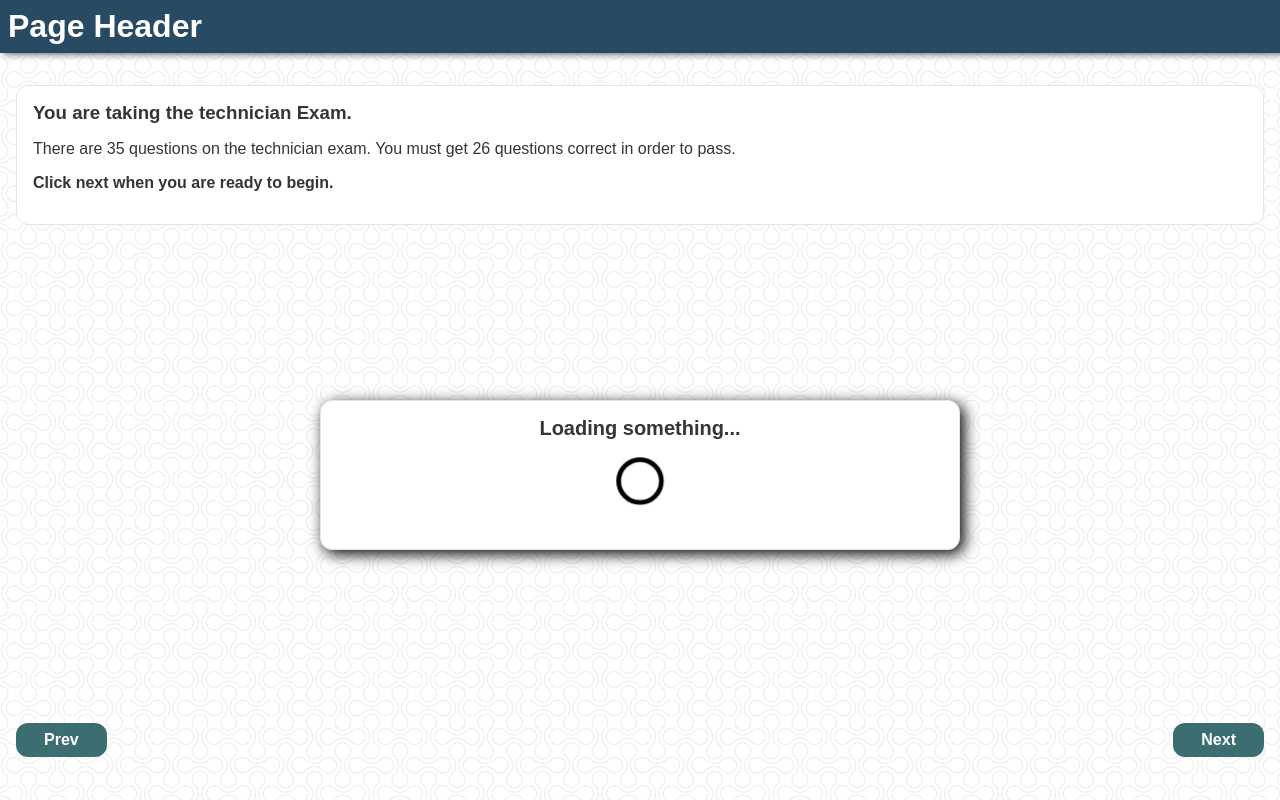
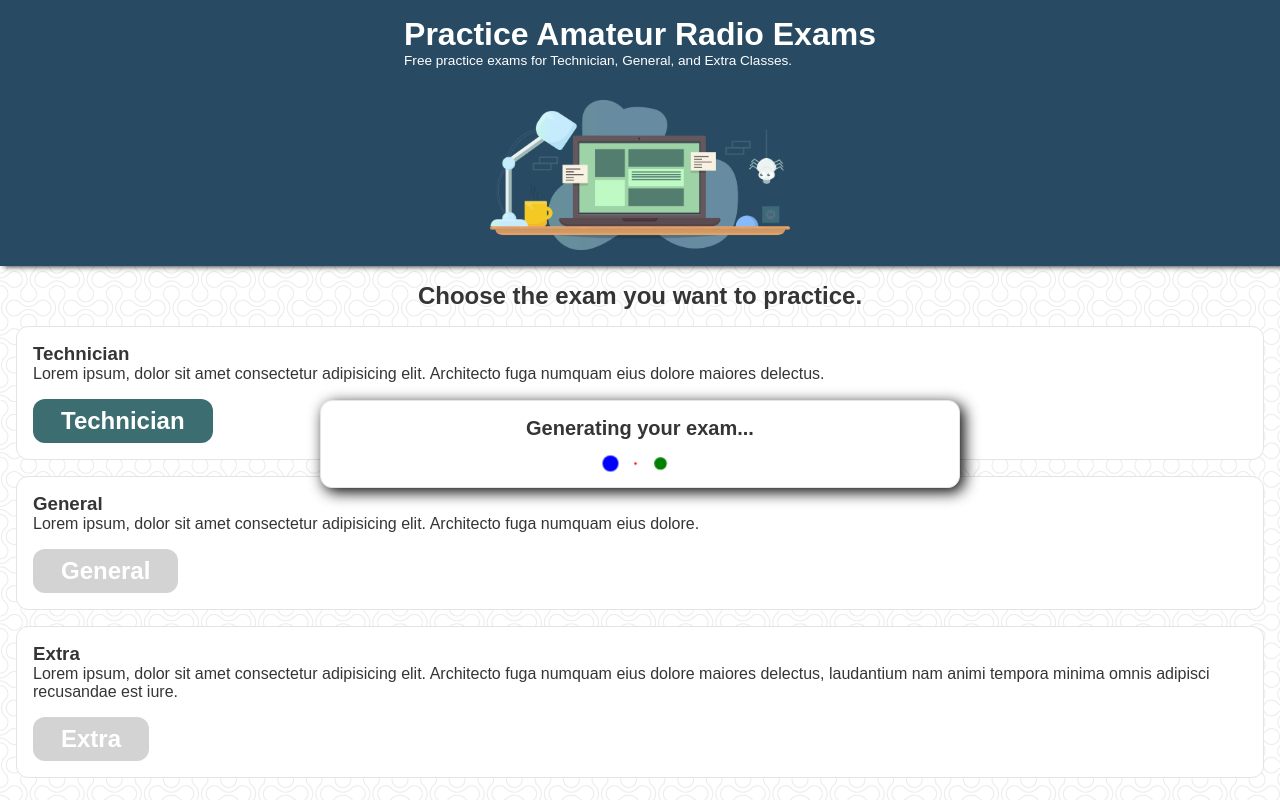
Before and after one commit to tyler-daigle/practice-ham, a React (Create React App) app: page / in a window 1280 px wide. Both pictures are taken after a click on the button "Technician". Shown: the top 800 px of the page. Built offline with nearby package versions, Linux system fonts and the light colour scheme; no server answers; the HTML template or start-up script is replaced by a standard one.

Commit message:
data fetching working

```diff
--- a/src/App.js
+++ b/src/App.js
@@ -1,4 +1,4 @@
-import { useState, useEffect } from "react";
+import { useState } from "react";
 
 import AppContainer from "./components/UI/AppContainer";
 import MainHeader from "./components/UI/MainHeader";
@@ -12,45 +12,73 @@ import ScreenController from "./components/ScreenController";
 import Exam from "./components/Exam";
 import LoadingModal from "./components/LoadingModal";
 
-import testExamData from "./contentful/example_test";
+// import testExamData from "./contentful/example_test";
 import contentfulClient from "./contentful/contentful";
 
 export default function App() {
   const [currentScreen, setCurrentScreen] = useState(0);
   const [currentExam, setCurrentExam] = useState();
-  const [gradeAsYouGo, setGradeAsYouGo] = useState(false);
   const [questionList, setQuestionList] = useState([]);
-  const [isLoading, setIsLoading] = useState(true);
+  const [isLoading, setIsLoading] = useState(false);
+  const [loadingMessage, setLoadingMessage] = useState();
 
-  useEffect(() => {
-    getQuestions();
-  }, []);
-
-  const selectExam = (exam) => {
-    // set the loading message
+  const selectExam = async (exam) => {
+    // show the loading message
+    setLoadingMessage("Generating your exam...");
+    setIsLoading(true);
 
     // set the name of the current exam
-    // grab the questions from contentful
+    setCurrentExam(exam);
+
     // randomly select one of the tests
+    const testChoices = await contentfulClient
+      .getEntries({
+        content_type: "exam",
+        select: "fields.exam_id",
+      })
+      .then((entries) => entries.items);
 
-    setCurrentExam(exam);
-    setCurrentScreen(1);
+    const randomTest = Math.floor(testChoices.length * Math.random());
+    const examId = testChoices[randomTest].fields.exam_id;
+
+    // now get the actual list of questions
+    const ql = await contentfulClient
+      .getEntries({
+        content_type: "exam",
+        "fields.exam_id": examId,
+        select: "fields.question_list",
+      })
+      .then((entries) => entries.items[0].fields.question_list);
+
+    // ql is now an array of question IDs that can be grabbed from contentful
+
+    try {
+      // grab the questions from contentful
+      const questions = await getQuestions(ql);
+
+      // set questionList which is the list of questions that
+      // will be sent to the Exam component.
+      setQuestionList(questions);
+      setIsLoading(false);
+      setCurrentScreen(1);
+    } catch (e) {
+      console.log(e);
+    }
   };
 
-  const getQuestions = (questionList) => {
-    const questions = questionList || testExamData;
-
-    // contentfulClient
-    //   .getEntries({
-    //     content_type: "question",
-    //     "fields.question_id[in]": questions.join(","),
-    //   })
-    //   .then((entries) => {
-    //     console.log(entries);
-    //     console.log(`Got ${entries.items.length} questions.`);
-    //     setQuestionList(entries.items);
-    //   })
-    //   .catch((e) => console.log(e));
+  const getQuestions = (questions) => {
+    return contentfulClient
+      .getEntries({
+        content_type: "question",
+        "fields.question_id[in]": questions.join(","),
+      })
+      .then((entries) => {
+        console.log(entries);
+        console.log(`Got ${entries.items.length} questions.`);
+        setQuestionList(entries.items);
+        return entries.items;
+      })
+      .catch((e) => console.log(e));
   };
 
   // getCurrentScreen() is a simple router that just returns
@@ -85,14 +113,14 @@ export default function App() {
         )}
         <AppContainer>
           {getCurrentScreen()}
-          {currentScreen !== 0 && (
+          {currentScreen === 1 && (
             <ScreenController
               currentScreen={currentScreen}
               nextScreen={() => setCurrentScreen(currentScreen + 1)}
               prevScreen={() => setCurrentScreen(currentScreen - 1)}
             />
           )}
-          {isLoading && <LoadingModal />}
+          {isLoading && <LoadingModal loadingMessage={loadingMessage} />}
         </AppContainer>
       </CSSVariables>
     </>
--- a/src/components/LoadingModal.js
+++ b/src/components/LoadingModal.js
@@ -8,7 +8,7 @@ const Modal = styled.div`
   padding: 1rem;
   border-radius: 12px;
 
-  min-height: 150px;
+  min-height: 80px;
   border: solid 1px #e4e4e4;
   width: 50%;
   margin: 0 auto;
@@ -35,20 +35,32 @@ const progressAnimation = keyframes`
   }
 `;
 
-const Spinner = styled.div`
-  width: 50px;
-  height: 50px;
-  border: solid 5px black;
-  margin: 0 auto;
-  border-radius: 100%;
-  animation: ${progressAnimation} 1s infinite alternate-reverse;
+const SpinnerContainer = styled.div`
+  display: flex;
+  justify-content: center;
 `;
 
-export default function LoadingModal() {
+const Spinner = styled.div`
+  width: 15px;
+  height: 15px;
+  /* border: solid 1px black; */
+  margin-right: 10px;
+  border-radius: 100%;
+  animation: ${progressAnimation} 0.5s infinite alternate-reverse;
+  animation-delay: ${(props) => `${props.interval}s`};
+  display: inline-block;
+  background-color: ${(props) => props.backgroundColor || "black"};
+`;
+
+export default function LoadingModal({ loadingMessage }) {
   return (
     <Modal>
-      <LoadingText>Loading something...</LoadingText>
-      <Spinner />
+      <LoadingText>{loadingMessage}</LoadingText>
+      <SpinnerContainer>
+        <Spinner interval={0} backgroundColor="blue" />
+        <Spinner interval={0.25} backgroundColor="red" />
+        <Spinner interval={0.5} backgroundColor="green" />
+      </SpinnerContainer>
     </Modal>
   );
 }
--- a/src/components/Question.js
+++ b/src/components/Question.js
@@ -1,7 +1,5 @@
 import PropTypes from "prop-types";
 import styled from "styled-components";
-
-import Container from "./UI/Container";
 
 const QuestionOL = styled.ol`
   margin-left: 1rem;
```
